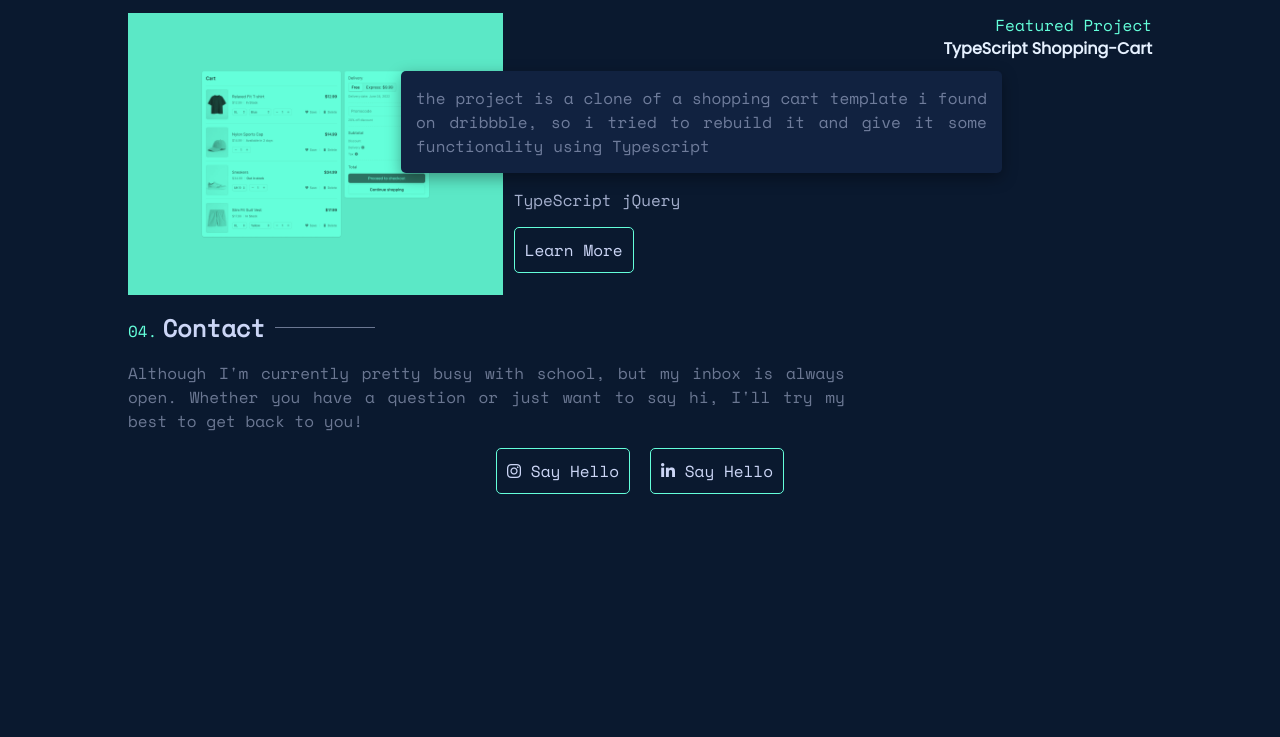
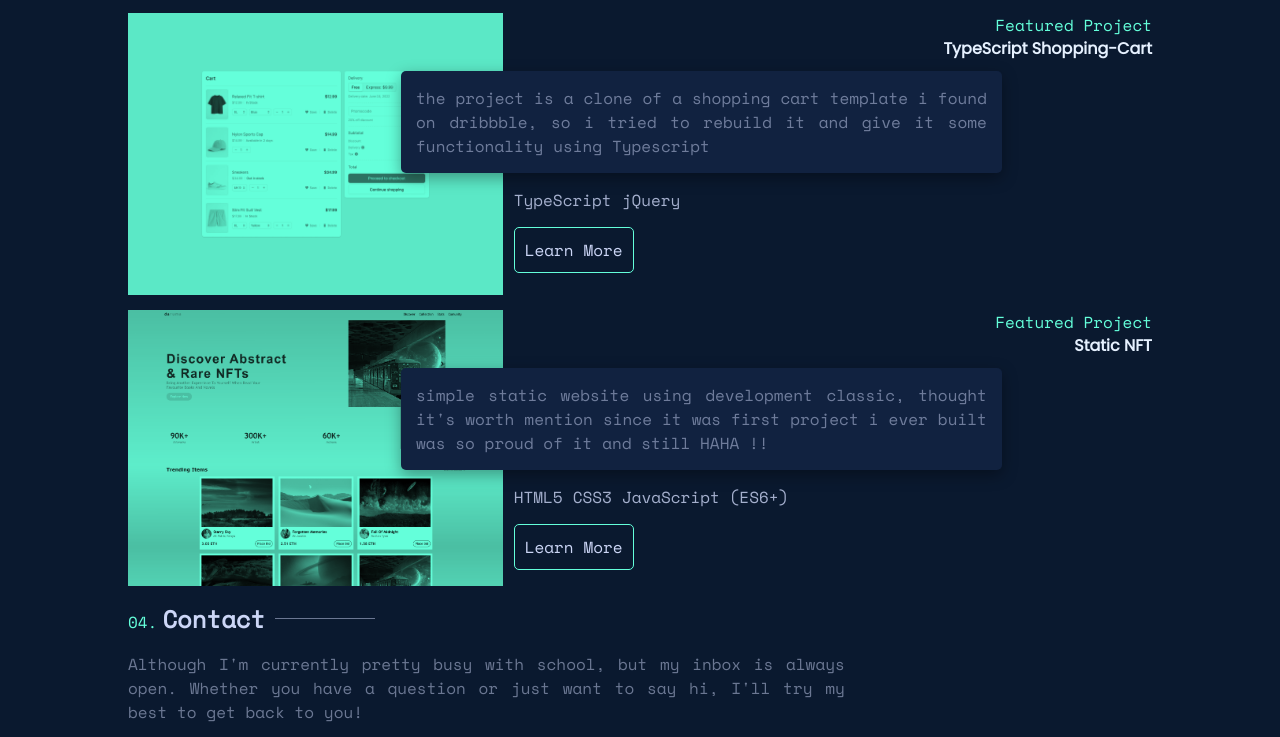
Before and after one commit to soufiiyane/Portfolio, a React (Create React App) app: page / in a window 1280 px wide. Shown: the part 3055-3792 px from the top of the page. Before the commit the page ends 3604 px from the top, so only its background shows below. Built offline with nearby package versions, Linux system fonts and the light colour scheme.

Commit message:
website ready for deploying

```diff
--- a/public/index.html
+++ b/public/index.html
@@ -7,7 +7,7 @@
     <meta name="theme-color" content="#000000" />
     <meta
       name="description"
-      content="Web site created using create-react-app"
+      content="Portfolio website"
     />
     <link rel="apple-touch-icon" href="%PUBLIC_URL%/apple-touch-icon.png" />
     <link rel="stylesheet" href="https://cdnjs.cloudflare.com/ajax/libs/font-awesome/6.3.0/css/all.min.css" integrity="sha512-SzlrxWUlpfuzQ+pcUCosxcglQRNAq/DZjVsC0lE40xsADsfeQoEypE+enwcOiGjk/bSuGGKHEyjSoQ1zVisanQ==" crossorigin="anonymous" referrerpolicy="no-referrer" />
--- a/src/components/Work.js
+++ b/src/components/Work.js
@@ -1,10 +1,12 @@
 import '../assets/css/work.css';
-import yinas from '../assets/workImages/yinas.png'
-import weshare from '../assets/workImages/weshare.png'
+import yinas from '../assets/workImages/yinas.png';
+import weshare from '../assets/workImages/weshare.png';
+import nft from '../assets/workImages/Nft.png';
 import shoppingCart from '../assets/workImages/shoppingCart.png'
 import React, { useState, useEffect } from 'react';
 import WOW from 'wowjs';
 import "../../node_modules/wowjs/css/libs/animate.css";
+
 function Work(){
 
     useEffect(() => {
@@ -80,6 +82,24 @@ function Work(){
                 <a target='_blank' href='https://github.com/soufiiyane/Shopping-Cart'>Learn More</a>
             </div>
           </div>
+          <div className='work-card wow fadeInDown' data-wow-duration="1s">
+            <div className='work-image' >
+                <img src={nft} alt='Yinas Theme'/>
+            </div>
+            <div className='work-content'>
+                <span>Featured Project</span>
+                <h4>Static NFT</h4>
+                <div className='work-text'>
+                    <p>simple static website using development classic, thought it's worth mention since it was first project i ever built was so proud of it and still HAHA !!</p>
+                </div>
+                <ul>
+                    <li>HTML5</li>
+                    <li>CSS3</li>
+                    <li>JavaScript (ES6+)</li>
+                </ul>
+                <a target='_blank' href='https://github.com/soufiiyane/NFT-Website'>Learn More</a>
+            </div>
+          </div>
         </div>
     )
 
```
Also changed, not shown: src/assets/workImages/Nft.png (added).
